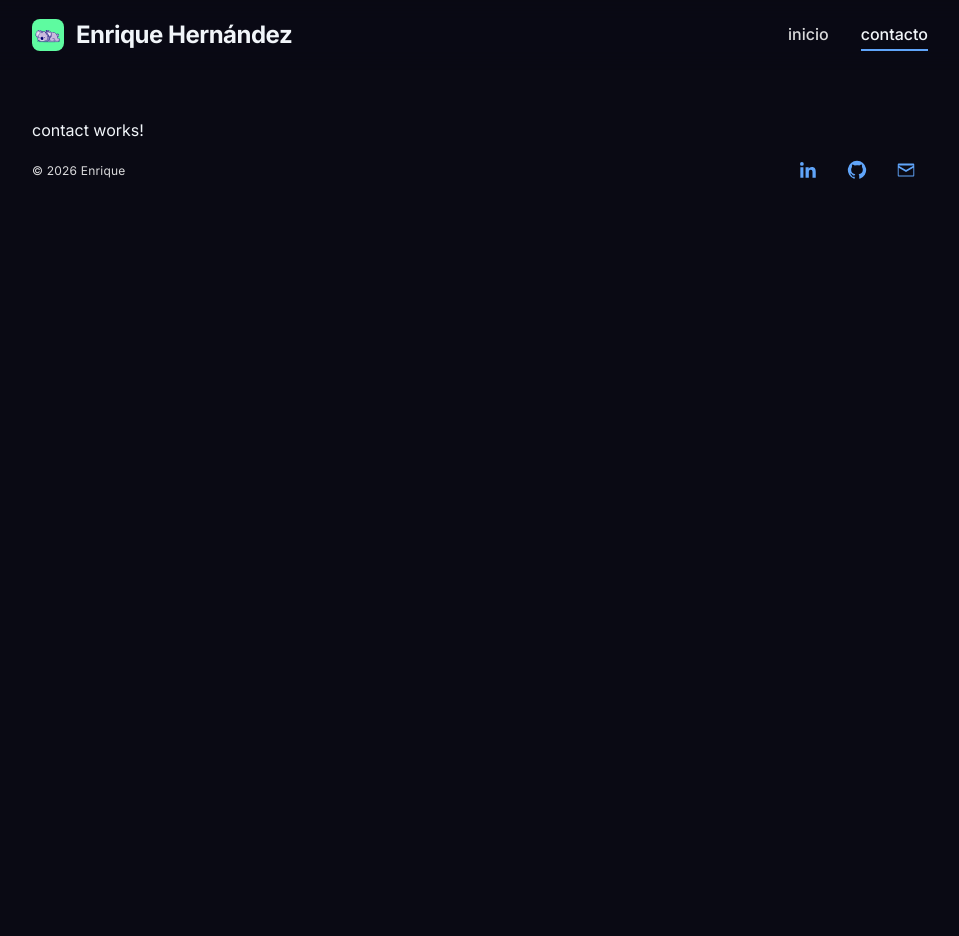
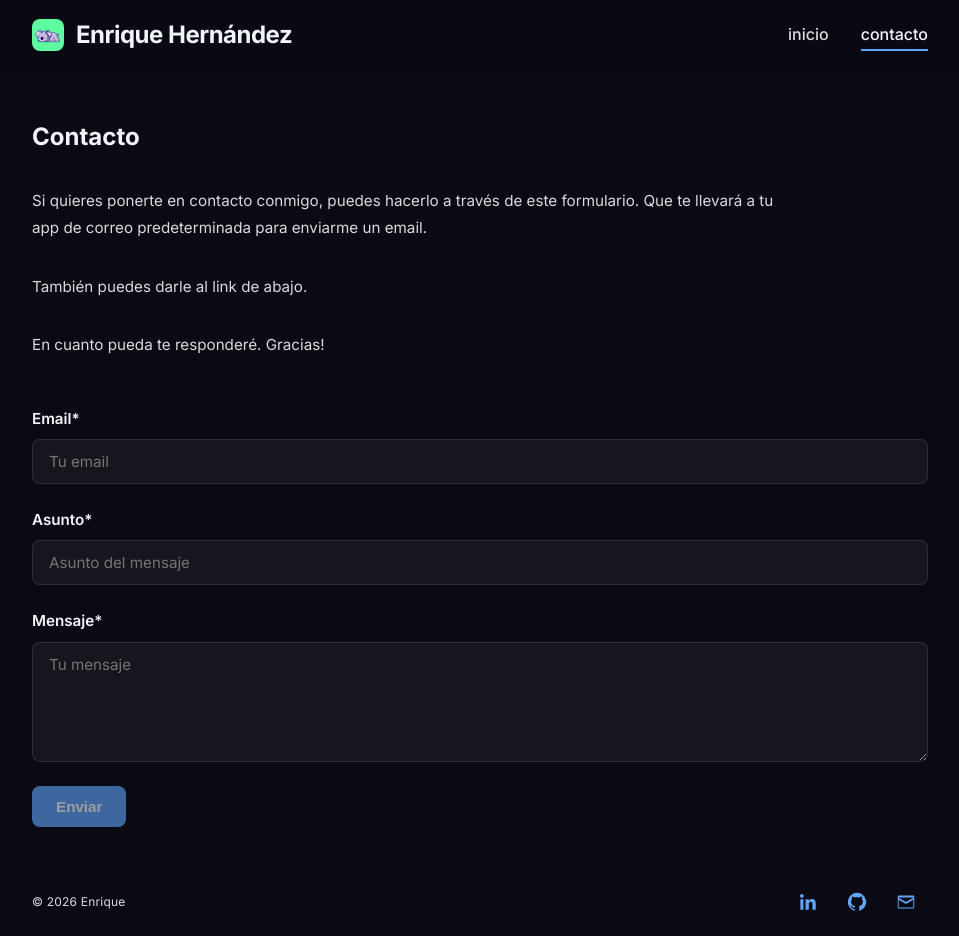
Before and after one commit to kiqueHD/portfolio, an Angular app: page /contact in a window 1280 px wide. Shown: the whole page, without its empty margins (160-1119 px from the left). Before the commit the page ends 800 px from the top, so only its background shows below. Built offline with nearby package versions, Linux system fonts and the light colour scheme.

Commit message:
feat contacto

```diff
--- a/src/app/pages/contact/contact.html
+++ b/src/app/pages/contact/contact.html
@@ -1 +1,56 @@
-<p>contact works!</p>
+<section class="contact-section">
+    <h1 class="section-title">Contacto</h1>
+
+    <p class="intro-text">
+        Si quieres ponerte en contacto conmigo, puedes hacerlo a través de este formulario.
+        Que te llevará a tu app de correo predeterminada para enviarme un email.
+    </p>
+    <p class="intro-text">
+        También puedes darle al link de abajo.
+    </p>
+    <p class="intro-text">En cuanto pueda te responderé. Gracias!</p>
+
+    <form [formGroup]="contactForm" (ngSubmit)="onSubmit()" class="contact-form">
+        <!-- Email Field -->
+        <div class="form-group">
+            <label for="email" class="label">Email*</label>
+            <input id="email" type="email" formControlName="email" class="input" placeholder="Tu email"
+                [class.error]="contactForm.get('email')?.invalid && contactForm.get('email')?.touched" />
+            @if (contactForm.get('email')?.touched && contactForm.get('email')?.invalid) {
+            <p class="error-message">{{ getFieldError('email') }}</p>
+            }
+        </div>
+
+        <!-- Asunto Field -->
+        <div class="form-group">
+            <label for="asunto" class="label">Asunto*</label>
+            <input id="asunto" type="text" formControlName="asunto" class="input" placeholder="Asunto del mensaje"
+                [class.error]="contactForm.get('asunto')?.invalid && contactForm.get('asunto')?.touched" />
+            @if (contactForm.get('asunto')?.touched && contactForm.get('asunto')?.invalid) {
+            <p class="error-message">{{ getFieldError('asunto') }}</p>
+            }
+        </div>
+
+        <!-- Mensaje Field -->
+        <div class="form-group">
+            <label for="mensaje" class="label">Mensaje*</label>
+            <textarea id="mensaje" formControlName="mensaje" class="textarea" placeholder="Tu mensaje"
+                [class.error]="contactForm.get('mensaje')?.invalid && contactForm.get('mensaje')?.touched"></textarea>
+            @if (contactForm.get('mensaje')?.touched && contactForm.get('mensaje')?.invalid) {
+            <p class="error-message">{{ getFieldError('mensaje') }}</p>
+            }
+        </div>
+
+        <!-- Submit Messages -->
+        @if (contactForm.get('email')?.touched && contactForm.valid) {
+        <div class="message success-message">
+            ✓ Formulario listo para enviar
+        </div>
+        }
+
+        <!-- Submit Button -->
+        <button type="submit" class="submit-btn" [disabled]="contactForm.invalid">
+            <span>Enviar</span>
+        </button>
+    </form>
+</section>
--- a/src/app/pages/contact/contact.scss
+++ b/src/app/pages/contact/contact.scss
@@ -0,0 +1,153 @@
+@use '../../../variables' as *;
+
+.contact-section {
+  display: flex;
+  flex-direction: column;
+  gap: 2rem;
+    padding: 0 0 var(--spacing-section) 0;
+
+}
+
+.page-title {
+  font-size: 3.5rem;
+  font-weight: 700;
+  color: var(--text-primary);
+  margin: 0;
+  line-height: 1.2;
+  text-wrap: balance;
+
+  @media (max-width: 640px) {
+    font-size: 3rem;
+  }
+
+  @media (max-width: 480px) {
+    font-size: 2.4rem;
+  }
+}
+
+.intro-text {
+  color: var(--text-secondary);
+  line-height: 1.75;
+  margin: 0;
+  font-size: 0.95rem;
+  max-width: 80ch;
+  text-wrap: pretty;
+}
+
+.time-note {
+  color: var(--text-secondary);
+  font-size: 0.9rem;
+  margin: 0;
+  line-height: 1.6;
+  max-width: 90ch;
+  text-wrap: pretty;
+
+  strong {
+    color: var(--accent-blue);
+    font-weight: 600;
+  }
+}
+
+.contact-form {
+  display: flex;
+  flex-direction: column;
+  gap: 1.5rem;
+  margin-top: 1rem;
+}
+
+.form-group {
+  display: flex;
+  flex-direction: column;
+  gap: 0.5rem;
+}
+
+.label {
+  font-weight: 600;
+  color: var(--text-primary);
+  font-size: 0.95rem;
+}
+
+.input,
+.textarea {
+  background-color: rgba(255, 255, 255, 0.05);
+  border: 1px solid var(--border-default);
+  border-radius: var(--radius);
+  color: var(--text-primary);
+  padding: 0.75rem 1rem;
+  font-family: 'Inter', sans-serif;
+  font-size: 0.95rem;
+  transition: border-color 0.2s ease, background-color 0.2s ease;
+
+  &::placeholder {
+    color: rgba(255, 255, 255, 0.4);
+  }
+
+  &:focus {
+    outline: none;
+    border-color: var(--accent-blue);
+    background-color: rgba(255, 255, 255, 0.08);
+  }
+}
+
+.textarea {
+  resize: vertical;
+  min-height: 120px;
+}
+
+.helper-text {
+  font-size: 0.85rem;
+  color: rgba(255, 255, 255, 0.6);
+  margin: 0;
+}
+
+.error-message {
+  font-size: 0.85rem;
+  color: #ef4444;
+  margin: 0;
+}
+
+.message {
+  padding: 1rem;
+  border-radius: var(--radius);
+  font-size: 0.95rem;
+  text-align: center;
+
+  &.success-message {
+    background-color: rgba(34, 197, 94, 0.15);
+    color: #86efac;
+    border: 1px solid rgba(34, 197, 94, 0.3);
+  }
+
+  &.error-message-toast {
+    background-color: rgba(239, 68, 68, 0.15);
+    color: #fca5a5;
+    border: 1px solid rgba(239, 68, 68, 0.3);
+  }
+}
+
+.submit-btn {
+  background: var(--accent-blue);
+  color: #fff;
+  border: none;
+  padding: 0.75rem 1.5rem;
+  border-radius: var(--radius);
+  font-weight: 600;
+  font-size: 0.95rem;
+  cursor: pointer;
+  transition: all 0.3s ease;
+  align-self: flex-start;
+
+  &:hover:not(:disabled) {
+    transform: translateY(-2px);
+    box-shadow: 0 6px 20px rgba(96, 165, 250, 0.4);
+  }
+
+  &:active:not(:disabled) {
+    transform: translateY(0);
+  }
+
+  &:disabled {
+    opacity: 0.6;
+    cursor: not-allowed;
+  }
+}
--- a/src/app/pages/contact/contact.ts
+++ b/src/app/pages/contact/contact.ts
@@ -1,11 +1,75 @@
 import { Component } from '@angular/core';
+import { FormBuilder, FormGroup, Validators, ReactiveFormsModule } from '@angular/forms';
+import { CommonModule } from '@angular/common';
 
 @Component({
   selector: 'app-contact',
-  imports: [],
+  imports: [ReactiveFormsModule, CommonModule],
   templateUrl: './contact.html',
   styleUrl: './contact.scss',
 })
 export class Contact {
+  contactForm!: FormGroup;
+  readonly recipientEmail = 'enriquehernbay@gmail.com';
 
+  constructor(private fb: FormBuilder) {
+    this.initForm();
+  }
+
+  private initForm(): void {
+    this.contactForm = this.fb.group({
+      email: [
+        '',
+        [
+          Validators.required,
+          Validators.email,
+        ],
+      ],
+      asunto: [
+        '',
+        [
+          Validators.required,
+          Validators.minLength(3),
+        ],
+      ],
+      mensaje: [
+        '',
+        [
+          Validators.required,
+          Validators.minLength(10),
+        ],
+      ],
+    });
+  }
+
+  onSubmit(): void {
+    if (this.contactForm.invalid) {
+      return;
+    }
+
+    const email = this.contactForm.get('email')?.value;
+    const subject = this.contactForm.get('asunto')?.value;
+    const message = this.contactForm.get('mensaje')?.value;
+
+    const mailtoLink = `mailto:${this.recipientEmail}?subject=${encodeURIComponent(subject)}&body=${encodeURIComponent(`De: ${email}\n\n${message}`)}`;
+    window.location.href = mailtoLink;
+
+    // Reset form after opening mailto
+    setTimeout(() => this.contactForm.reset(), 100);
+  }
+
+  getFieldError(fieldName: string): string {
+    const field = this.contactForm.get(fieldName);
+    if (!field || !field.errors || !field.touched) return '';
+
+    if (field.errors['email']) return 'Email inválido';
+    if (field.errors['minlength']) return `Mínimo ${field.errors['minlength'].requiredLength} caracteres`;
+
+    return '';
+  }
+
+  getCurrentTime(): string {
+    const now = new Date();
+    return now.toLocaleTimeString('es-ES', { hour: '2-digit', minute: '2-digit' });
+  }
 }
```
